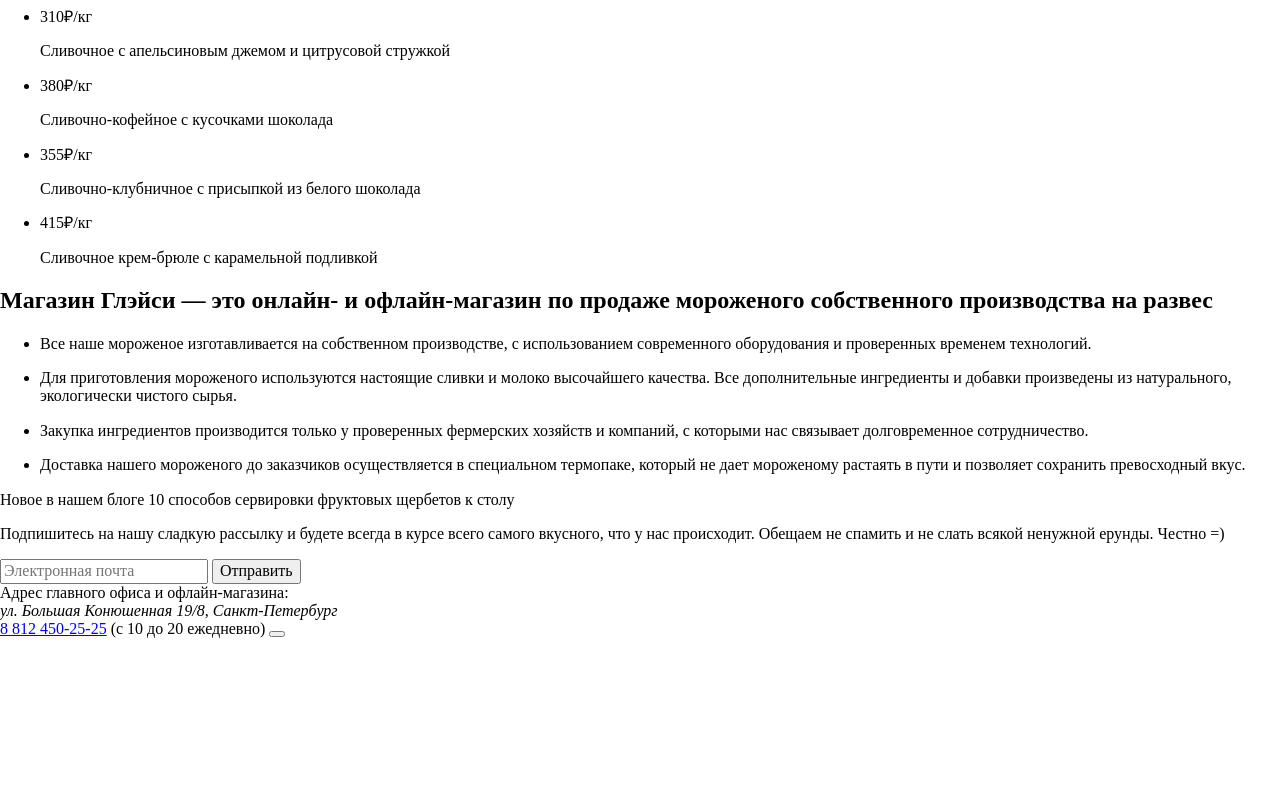
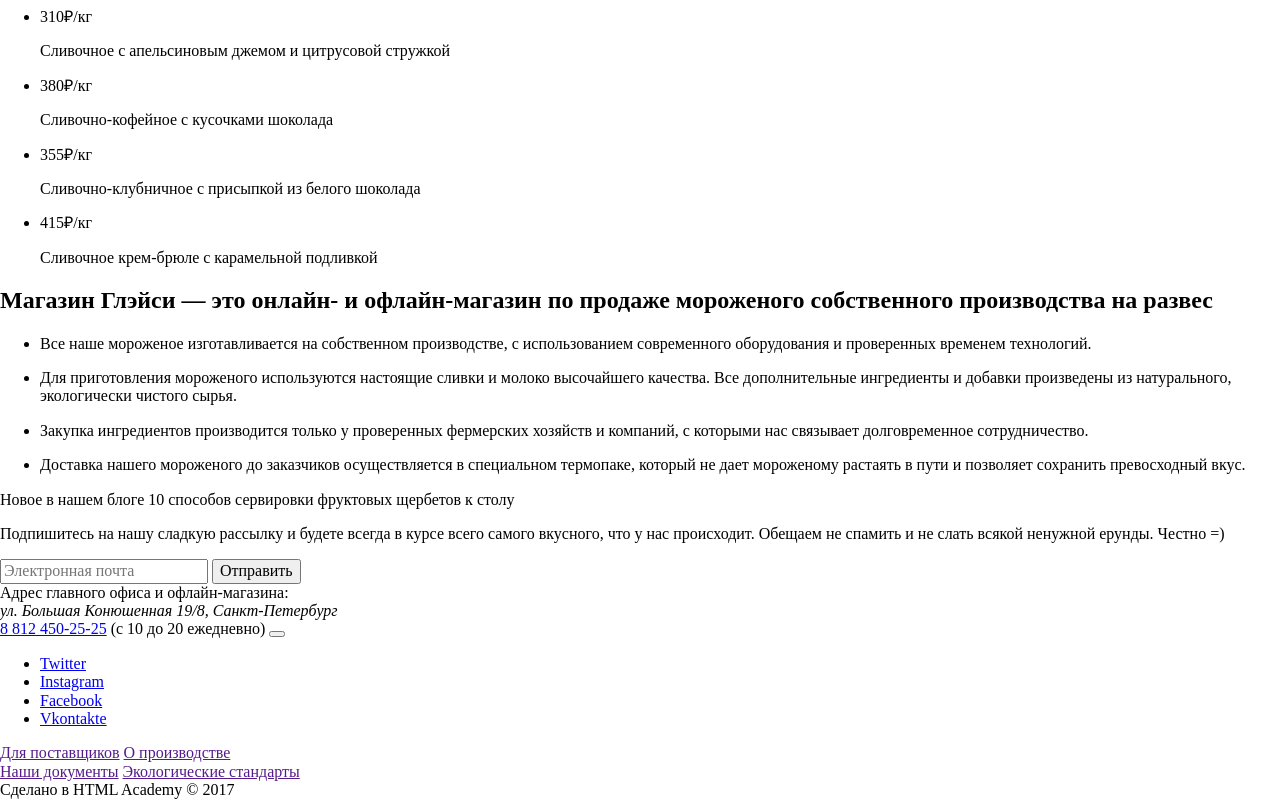
Before and after one commit to arcticstormx/practice_3_glacy, a plain HTML site: page index.html in a window 1280 px wide. Shown: the part 525-1325 px from the top of the page. Before the commit the page ends 1164 px from the top, so only its background shows below. Drawn offline with Linux system fonts and the light colour scheme.

Commit message:
Finish main footer

```diff
--- a/index.html
+++ b/index.html
@@ -7,8 +7,8 @@
     <link rel="stylesheet" href="css/styles.css">
 </head>
 <body>
-    <header class="header">
-        <nav class="header__nav nav">
+    <header class="main-header">
+        <nav class="main-header__nav nav">
           <div class="nav__logo logo">
             <img class="logo__self" src="#" alt="Glacy logo">
           </div>
@@ -172,6 +172,51 @@
         </div>
       </section>
     </main>
-    <footer class="footer"></footer>
+    <footer class="main-footer">
+      <ul class="social-links main-footer__social-links">
+        <li class="social-links__link">
+          <a class="social-links__link-self" href="#">
+            <span class="visually-hidden">Twitter</span>
+            <!-- SVG -->
+          </a>
+        </li>
+        <li class="social-links__link">
+          <a class="social-links__link-self" href="#">
+            <span class="visually-hidden">Instagram</span>
+            <!-- SVG -->
+          </a>
+        </li>
+        <li class="social-links__link">
+          <a class="social-links__link-self" href="#">
+            <span class="visually-hidden">Facebook</span>
+            <!-- SVG -->
+          </a>
+        </li>
+        <li class="social-links__link">
+          <a class="social-links__link-self" href="#">
+            <span class="visually-hidden">Vkontakte</span>
+            <!-- SVG -->
+          </a>
+        </li>
+      </ul>
+
+      <div class="footer-nav main-footer__footer-nav">
+        <div class="footer-nav__container">
+          <a class="footer-nav__link footer-nav__link--active" href="">Для поставщиков</a>
+          <a class="footer-nav__link" href="">О производстве</a>
+        </div>
+        <div class="footer-nav__container">
+          <a class="footer-nav__link" href="">Наши документы</a>
+          <a class="footer-nav__link" href="">Экологические стандарты</a>
+        </div>
+      </div>
+
+      <div class="copyright main-footer__copyright">
+        <a class="copyright__logo" href="">
+          <!-- SVG -->
+        </a>
+        <span class="copyright__name">Сделано в HTML Academy © 2017</span>
+      </div>
+    </footer>
 </body>
 </html>
```
